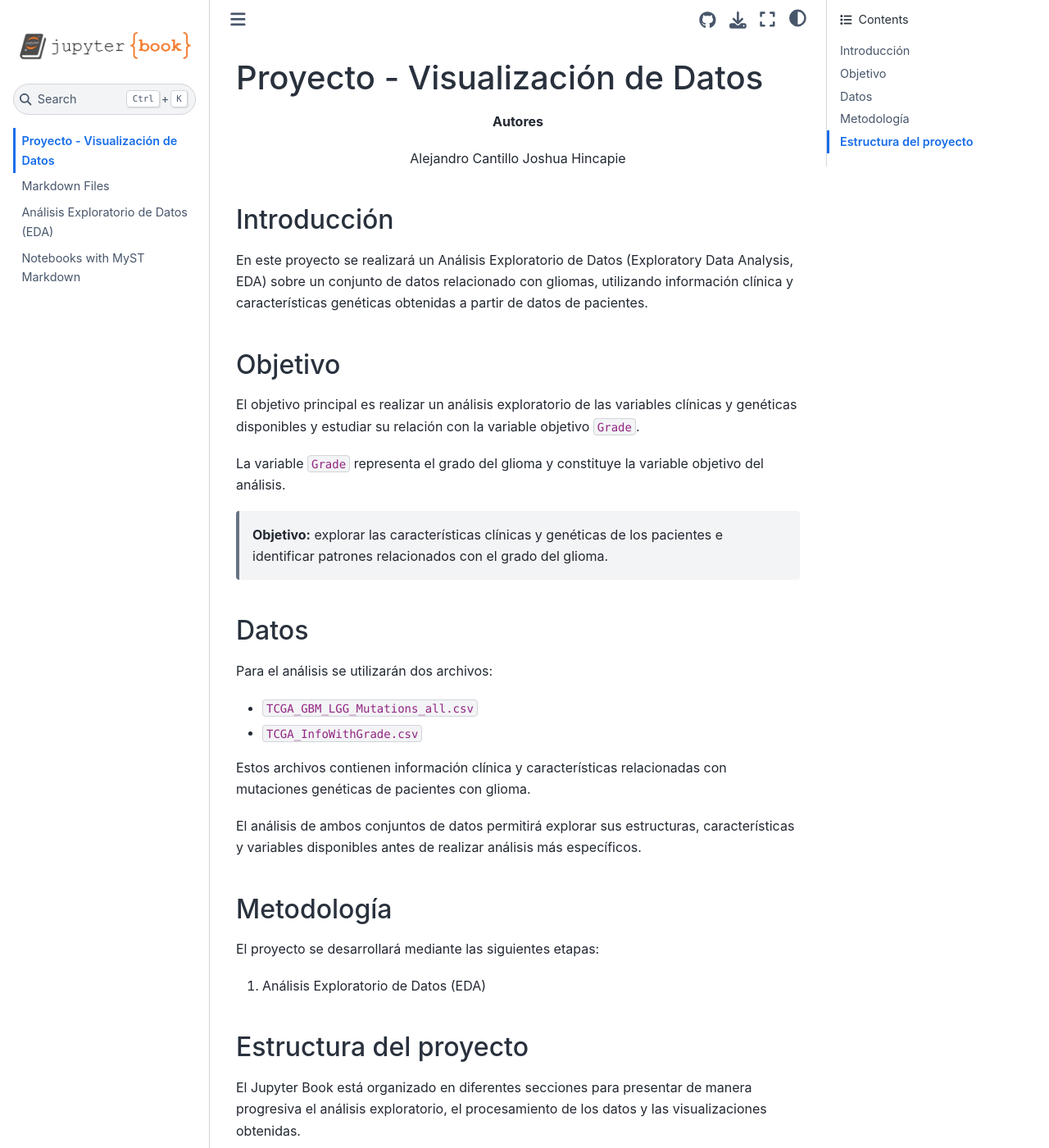
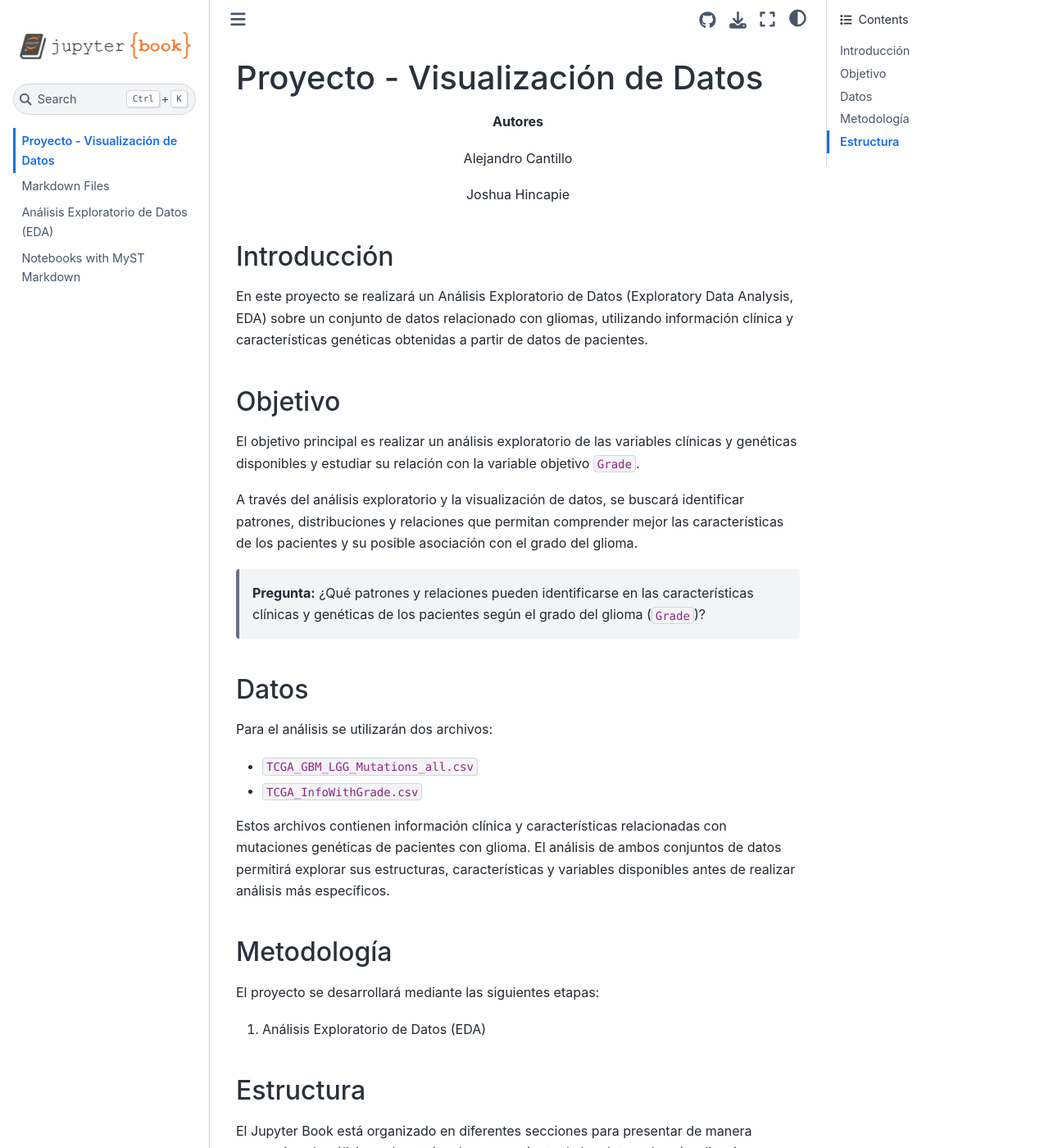
Before and after one commit to Alej0126/Jbook_dataviz, a Jupyter Book: the page built from docs/intro.md, in a window 1280 px wide and 1400 px high. Shown: the whole window at 82% size. Built offline with Jupyter Book 1.0.4 settings and Sphinx 7.4.7 and the Sphinx Book theme 1.1.4, drawn with Linux system fonts in a browser that asks for light colours.

Commit message:
Actualizacion introduccion

```diff
--- a/docs/intro.md
+++ b/docs/intro.md
@@ -5,6 +5,7 @@
 **Autores**
 
 Alejandro Cantillo
+
 Joshua Hincapie
 </div>
 
@@ -22,12 +23,14 @@ El objetivo principal es realizar un análisis exploratorio de
 las variables clínicas y genéticas disponibles y estudiar su
 relación con la variable objetivo `Grade`.
 
-La variable `Grade` representa el grado del glioma y constituye
-la variable objetivo del análisis.
+A través del análisis exploratorio y la visualización de datos,
+se buscará identificar patrones, distribuciones y relaciones que
+permitan comprender mejor las características de los pacientes
+y su posible asociación con el grado del glioma.
 
-> **Objetivo:** explorar las características clínicas y
-> genéticas de los pacientes e identificar patrones
-> relacionados con el grado del glioma.
+> **Pregunta:** ¿Qué patrones y relaciones pueden
+> identificarse en las características clínicas y genéticas
+> de los pacientes según el grado del glioma (`Grade`)?
 
 ## Datos
 
@@ -38,7 +41,6 @@ Para el análisis se utilizarán dos archivos:
 
 Estos archivos contienen información clínica y características
 relacionadas con mutaciones genéticas de pacientes con glioma.
-
 El análisis de ambos conjuntos de datos permitirá explorar sus
 estructuras, características y variables disponibles antes de
 realizar análisis más específicos.
@@ -50,7 +52,7 @@ El proyecto se desarrollará mediante las siguientes etapas:
 1. Análisis Exploratorio de Datos (EDA)
 
 
-## Estructura del proyecto
+## Estructura
 
 El Jupyter Book está organizado en diferentes secciones para
 presentar de manera progresiva el análisis exploratorio,
```
Also changed, not shown: 5 other files.
